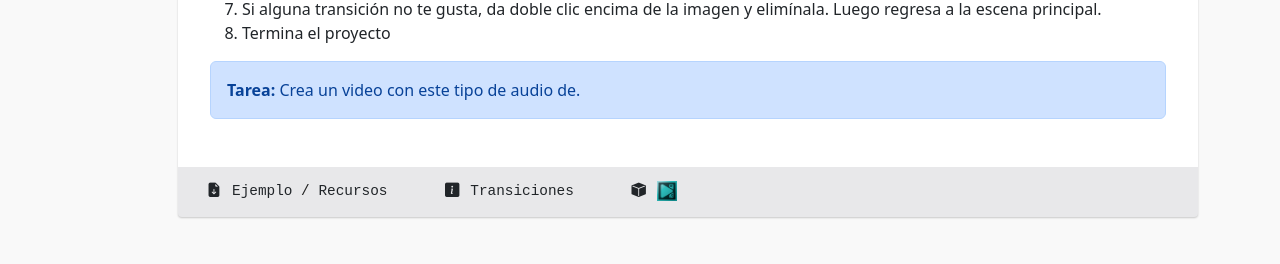
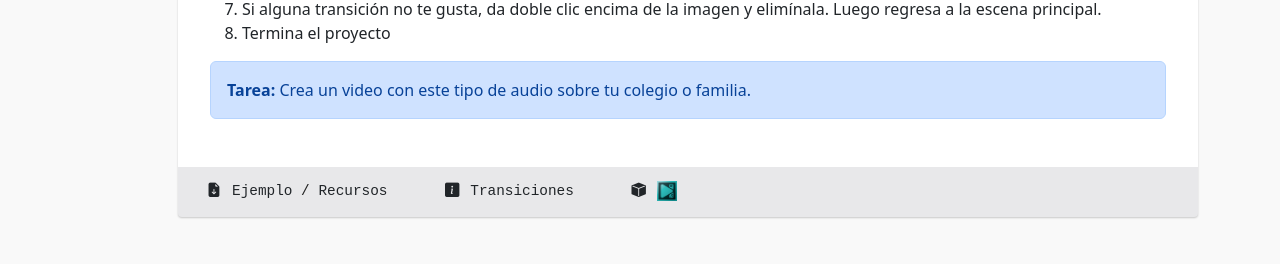
Before and after one commit to israelcueva/colegio, a plain HTML site: page 2022/22135.html in a window 1280 px wide. Shown: the part 1794-2058 px from the top of the page. Drawn offline with Linux system fonts and the light colour scheme.

Commit message:
Añdiendo tarea de 5to en la semana 7

```diff
--- a/2022/22135.html
+++ b/2022/22135.html
@@ -198,7 +198,7 @@
                     </ol>
 
                     <div class="tarea alert alert-primary" role="alert">
-                        <p><strong>Tarea: </strong> Crea un video con este tipo de audio de.</p>
+                        <p><strong>Tarea: </strong> Crea un video con este tipo de audio sobre tu colegio o familia.</p>
                     </div>
                 </div>
 
```
